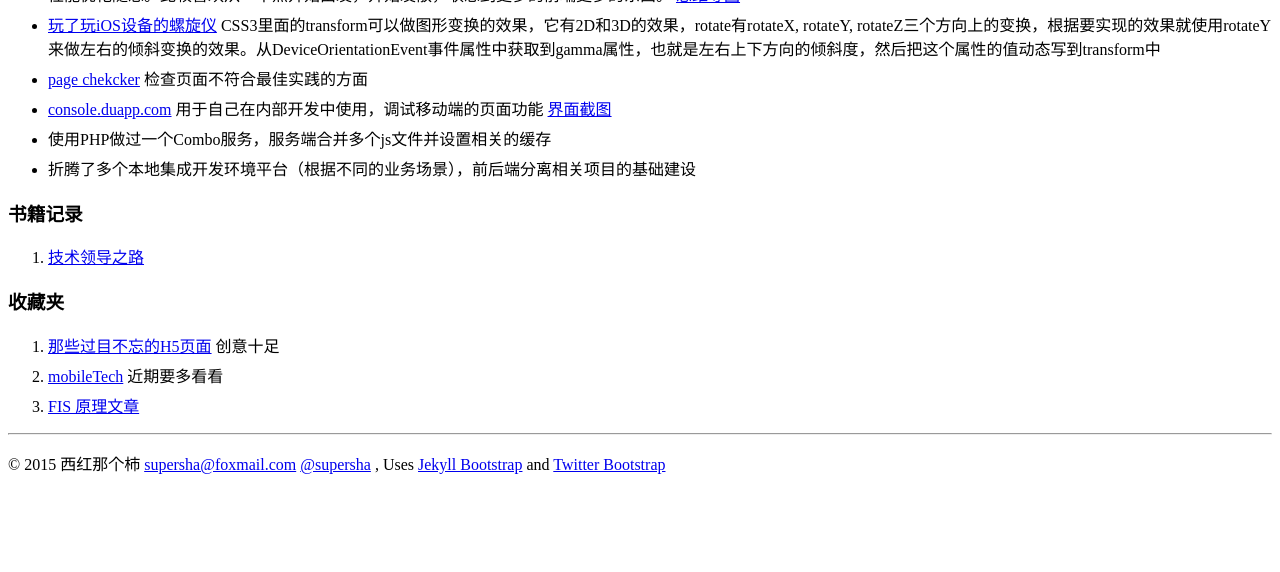
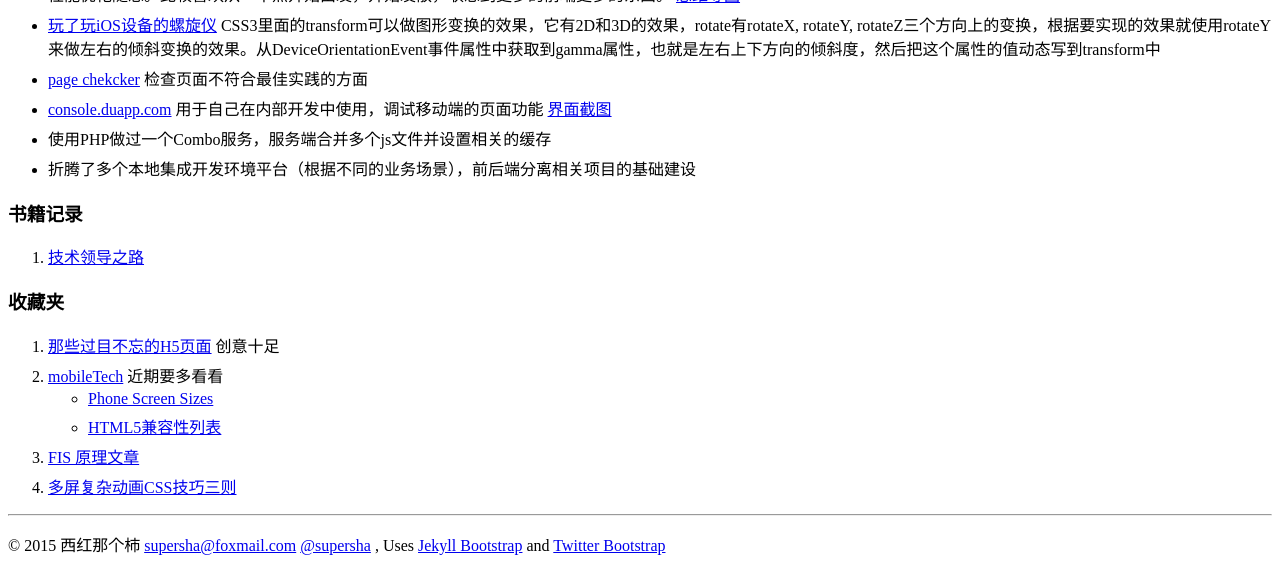
Before and after one commit to supersha/supersha.github.io, a Jekyll site: the page built from index.md, in a window 1280 px wide and 900 px high, scrolled down 4871 px, cut to the strip 328-900 px from the top of the window. Built offline with Jekyll 4.4.1, drawn with Linux system fonts in a browser that asks for light colours; before the commit the page ends 5690 px from its top, so only the background shows below that.

Commit message:
by xipeng

```diff
--- a/index.md
+++ b/index.md
@@ -154,4 +154,7 @@ tagline: 记录自己的前端生涯
 
 0. [那些过目不忘的H5页面](http://isux.tencent.com/great-mobile-h5-pages.html) 创意十足
 0. [mobileTech](https://github.com/jtyjty99999/mobileTech) 近期要多看看
+    * [Phone Screen Sizes](http://screensiz.es/phone)
+    * [HTML5兼容性列表](http://mobilehtml5.org/)
 0. [FIS 原理文章](http://fis.baidu.com/docs/dev/more.html)
+0. [多屏复杂动画CSS技巧三则](http://isux.tencent.com/css-animation-skills.html)
```
